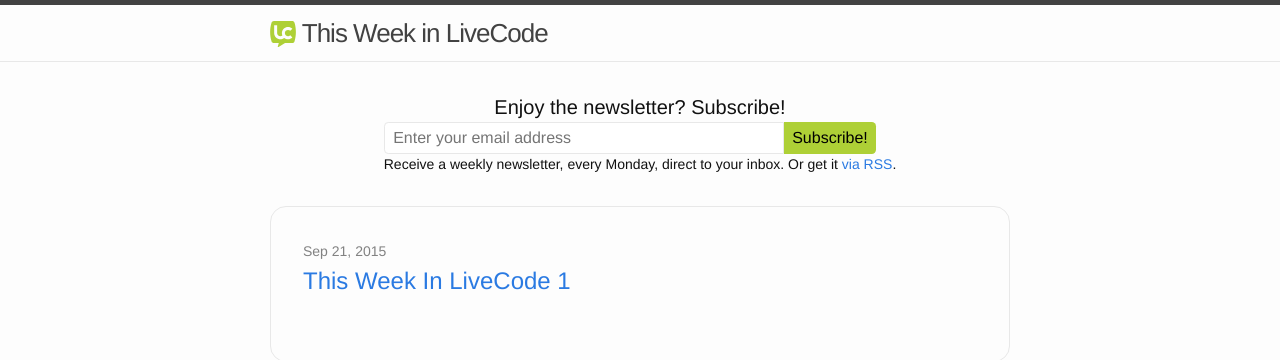
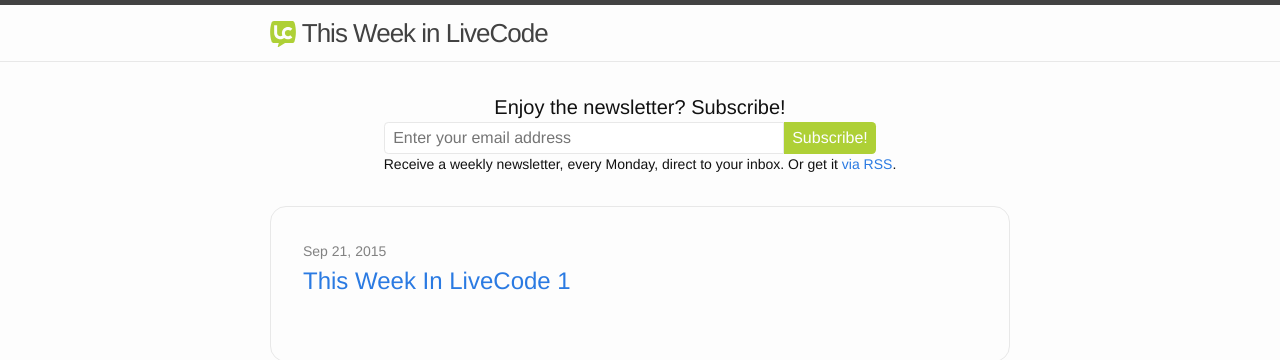
Before and after one commit to livecode/this-week-in-livecode, a Jekyll site: the page built from index.html, in a window 1280 px wide. Shown: the top 360 px of the page. Built offline with Jekyll 4.4.1, drawn with Linux system fonts in a browser that asks for light colours.

Commit message:
Tweak CSS rules for subscribe button

```diff
--- a/_sass/_layout.scss
+++ b/_sass/_layout.scss
@@ -314,50 +314,11 @@
                 box-sizing: border-box;
                 white-space: nowrap;
                 background-color: $green-color;
-                font-weight: normal;
+                color: $background-color;
                 border-bottom-right-radius: 0.5ex;
                 border-top-right-radius: 0.5ex;
             }
         }
-
-/*
-        #mc_embed_signup_scroll {
-            display:table;
-            width: 100%;
-            border-collapse: separate;
-
-            #mce-EMAIL {
-                display: table-cell;
-                box-sizing: border-box;
-                width: 100%;
-                height: 2em;
-                font-size: $base-font-size;
-                border-style: solid;
-                border-color: $grey-color;
-                border-width: 1px;
-                padding: 0;
-                margin: 0;
-            }
-
-            #subscribe-button {
-                display: table-cell;
-                box-sizing: border-box;
-                position: relative;
-                padding: 0;
-                margin: 0;
-
-                #mc-embedded-subscribe {
-                    -webkit-appearance: none;
-                    display: inline-block;
-                    height: 2em;
-                    font-size: $base-font-size;
-                    background-color: $livecode-green;
-                    border-style: none;
-                    border-width: 0;
-                }
-            }
-        }
-        */
     }
 
     .subscribe-form-help {
```
